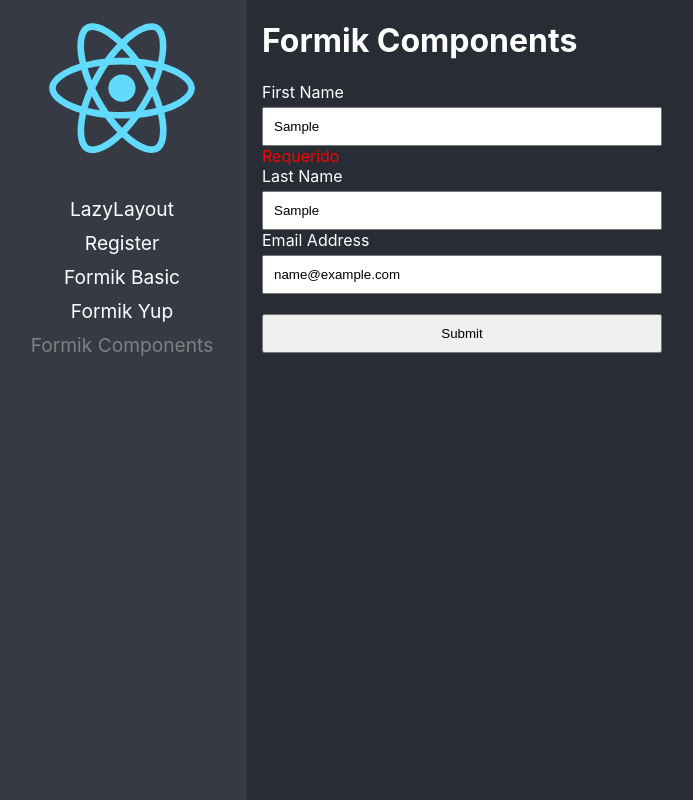
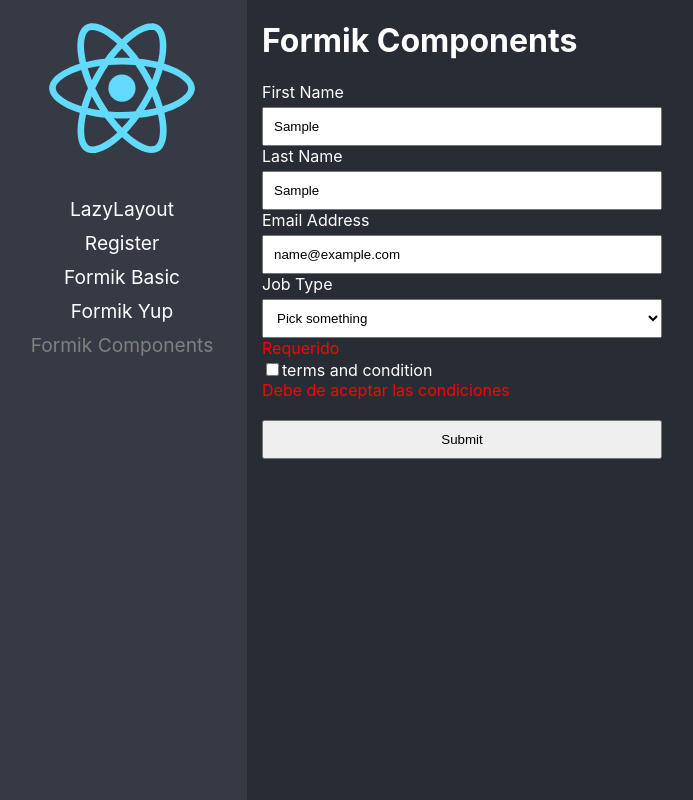
Before and after one commit to Fernanda553/react-initial-app, a React (Create React App) app: page /formik-components in a window 1280 px wide. Both pictures are taken after typing "Sample", "Sample", "name@example.com" into the empty fields and a click on the button "Submit". Shown: the whole page, without its empty margins (3-696 px from the left). Built offline with nearby package versions, Linux system fonts and the light colour scheme.

Commit message:
Formik - Selects y Checks

```diff
--- a/src/03-forms/pages/FormikComponents.tsx
+++ b/src/03-forms/pages/FormikComponents.tsx
@@ -13,7 +13,9 @@
         initialValues={{
           firstName: '',
           lastName: '',
-          email:''
+          email:'',
+          terms: false,
+          jobType: ''
         }}
 
         onSubmit={(values) => {
@@ -29,14 +31,22 @@
                         .required('Requerido'),
           email: Yup.string()
                     .email('Debe ser un email valido')
-                    .required('Requerido')
+                    .required('Requerido'),
+
+          terms: Yup.boolean()
+                      .oneOf([true], 'Debe de aceptar las condiciones'),
+
+          jobType: Yup.string()
+                      .notOneOf(['it-jr'], 'Esta opción no es permitida')
+                      .required('Requerido')
           })
+
         }
         >
           {(formik )=> (
                 <Form>
                   <label htmlFor='firstName'>First Name</label>
-                  <Field name='fisrtName' type='text'/>
+                  <Field name='firstName' type='text'/>
                   <ErrorMessage name='firstName' component={"span"}/>
 
                   <label htmlFor='lastName'>Last Name</label>
@@ -46,6 +56,24 @@
                   <label htmlFor='email'>Email Address</label>
                   <Field name='email' type='text'/>
                   <ErrorMessage name='email' component={"span"}/>
+
+                  <label htmlFor='jobType'>Job Type</label>
+                  <Field name='jobType' as='select'>
+
+                    <option value='' >Pick something</option>
+                    <option value='developer' >Developer</option>
+                    <option value='designer' >Designer</option>
+                    <option value='it-senior' >IT senior</option>
+                    <option value='it-jr' >IT jr</option>
+
+                  </Field>
+                  <ErrorMessage name='jobType' component={"span"}/>
+
+                  <label htmlFor='terms'>
+                  <Field name='terms' type='checkbox'/>
+                    terms and condition
+                    </label>
+                  <ErrorMessage name='terms' component={"span"}/>
 
                   <button type='submit'>Submit</button>
                 </Form>
```
